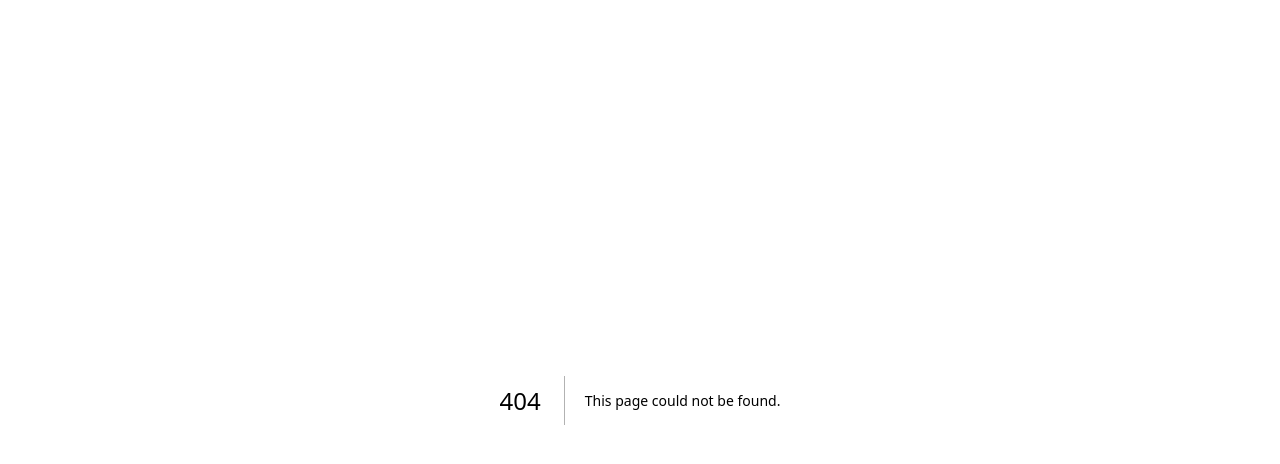
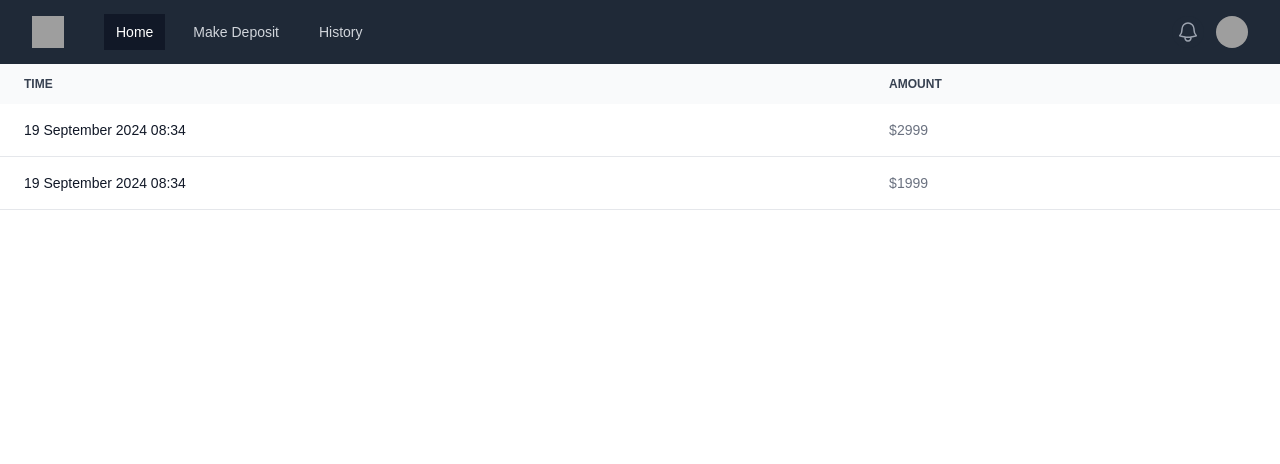
Before and after one commit to jingjingmaple/member-deposit, a Next.js app: page /member/history in a window 1280 px wide. Before the commit this address had no page. Shown: the top 464 px of the page. Built offline with nearby package versions, Linux system fonts and the light colour scheme; grey boxes are pictures that could not be loaded.

Commit message:
Create simple API

```diff
--- /dev/null
+++ b/src/app/api/route.ts
@@ -0,0 +1,5 @@
+export const dynamic = 'force-static'
+
+export async function GET() {
+  return Response.json({ result: true })
+}
--- /dev/null
+++ b/src/app/member/history/page.tsx
@@ -0,0 +1,40 @@
+const HistoryPage = () => {
+  return (
+    <table className="w-full text-left text-sm text-gray-500 rtl:text-right dark:text-gray-400">
+      <thead className="bg-gray-50 text-xs uppercase text-gray-700 dark:bg-gray-700 dark:text-gray-400">
+        <tr>
+          <th scope="col" className="px-6 py-3">
+            Time
+          </th>
+
+          <th scope="col" className="px-6 py-3">
+            Amount
+          </th>
+        </tr>
+      </thead>
+      <tbody>
+        <tr className="border-b bg-white dark:border-gray-700 dark:bg-gray-800">
+          <th
+            scope="row"
+            className="whitespace-nowrap px-6 py-4 font-medium text-gray-900 dark:text-white"
+          >
+            19 September 2024 08:34
+          </th>
+
+          <td className="px-6 py-4">$2999</td>
+        </tr>
+        <tr className="border-b bg-white dark:border-gray-700 dark:bg-gray-800">
+          <th
+            scope="row"
+            className="whitespace-nowrap px-6 py-4 font-medium text-gray-900 dark:text-white"
+          >
+            19 September 2024 08:34
+          </th>
+          <td className="px-6 py-4">$1999</td>
+        </tr>
+      </tbody>
+    </table>
+  )
+}
+
+export default HistoryPage
--- a/src/app/page.tsx
+++ b/src/app/page.tsx
@@ -1,9 +1,35 @@
-import Image from "next/image";
+import Image from 'next/image'
 
 export default function Home() {
   return (
-    <div className="grid grid-rows-[20px_1fr_20px] items-center justify-items-center min-h-screen p-8 pb-20 gap-16 sm:p-20 font-[family-name:var(--font-geist-sans)]">
-      <main className="flex flex-col gap-8 row-start-2 items-center sm:items-start">
+    <div className="grid min-h-screen grid-rows-[20px_1fr_20px] items-center justify-items-center gap-16 p-8 pb-20 font-[family-name:var(--font-geist-sans)] sm:p-20">
+      <main className="row-start-2 flex flex-col items-center gap-8 sm:items-start">
+        <table className="w-full min-w-max table-auto text-left">
+          <thead>
+            <tr>
+              <th>Song</th>
+              <th>Artist</th>
+              <th>Year</th>
+            </tr>
+          </thead>
+          <tbody>
+            <tr>
+              <td>The Sliding Mr. Bones (Next Stop, Pottersville)</td>
+              <td>Malcolm Lockyer</td>
+              <td>1961</td>
+            </tr>
+            <tr>
+              <td>Witchy Woman</td>
+              <td>The Eagles</td>
+              <td>1972</td>
+            </tr>
+            <tr>
+              <td>Shining Star</td>
+              <td>Earth, Wind, and Fire</td>
+              <td>1975</td>
+            </tr>
+          </tbody>
+        </table>
         <Image
           className="dark:invert"
           src="https://nextjs.org/icons/next.svg"
@@ -12,10 +38,10 @@ export default function Home() {
           height={38}
           priority
         />
-        <ol className="list-inside list-decimal text-sm text-center sm:text-left font-[family-name:var(--font-geist-mono)]">
+        <ol className="list-inside list-decimal text-center font-[family-name:var(--font-geist-mono)] text-sm sm:text-left">
           <li className="mb-2">
-            Get started by editing{" "}
-            <code className="bg-black/[.05] dark:bg-white/[.06] px-1 py-0.5 rounded font-semibold">
+            Get started by editing{' '}
+            <code className="rounded bg-black/[.05] px-1 py-0.5 font-semibold dark:bg-white/[.06]">
               src/app/page.tsx
             </code>
             .
@@ -23,9 +49,9 @@ export default function Home() {
           <li>Save and see your changes instantly.</li>
         </ol>
 
-        <div className="flex gap-4 items-center flex-col sm:flex-row">
+        <div className="flex flex-col items-center gap-4 sm:flex-row">
           <a
-            className="rounded-full border border-solid border-transparent transition-colors flex items-center justify-center bg-foreground text-background gap-2 hover:bg-[#383838] dark:hover:bg-[#ccc] text-sm sm:text-base h-10 sm:h-12 px-4 sm:px-5"
+            className="flex h-10 items-center justify-center gap-2 rounded-full border border-solid border-transparent bg-foreground px-4 text-sm text-background transition-colors hover:bg-[#383838] sm:h-12 sm:px-5 sm:text-base dark:hover:bg-[#ccc]"
             href="https://vercel.com/new?utm_source=create-next-app&utm_medium=appdir-template-tw&utm_campaign=create-next-app"
             target="_blank"
             rel="noopener noreferrer"
@@ -40,7 +66,7 @@ export default function Home() {
             Deploy now
           </a>
           <a
-            className="rounded-full border border-solid border-black/[.08] dark:border-white/[.145] transition-colors flex items-center justify-center hover:bg-[#f2f2f2] dark:hover:bg-[#1a1a1a] hover:border-transparent text-sm sm:text-base h-10 sm:h-12 px-4 sm:px-5 sm:min-w-44"
+            className="flex h-10 items-center justify-center rounded-full border border-solid border-black/[.08] px-4 text-sm transition-colors hover:border-transparent hover:bg-[#f2f2f2] sm:h-12 sm:min-w-44 sm:px-5 sm:text-base dark:border-white/[.145] dark:hover:bg-[#1a1a1a]"
             href="https://nextjs.org/docs?utm_source=create-next-app&utm_medium=appdir-template-tw&utm_campaign=create-next-app"
             target="_blank"
             rel="noopener noreferrer"
@@ -49,7 +75,7 @@ export default function Home() {
           </a>
         </div>
       </main>
-      <footer className="row-start-3 flex gap-6 flex-wrap items-center justify-center">
+      <footer className="row-start-3 flex flex-wrap items-center justify-center gap-6">
         <a
           className="flex items-center gap-2 hover:underline hover:underline-offset-4"
           href="https://nextjs.org/learn?utm_source=create-next-app&utm_medium=appdir-template-tw&utm_campaign=create-next-app"
@@ -97,5 +123,5 @@ export default function Home() {
         </a>
       </footer>
     </div>
-  );
+  )
 }
```
